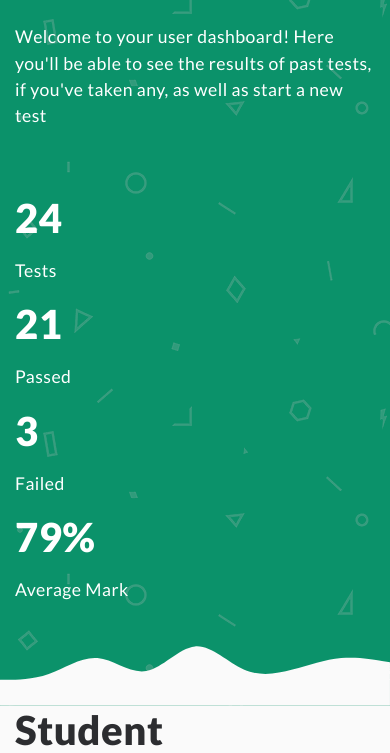
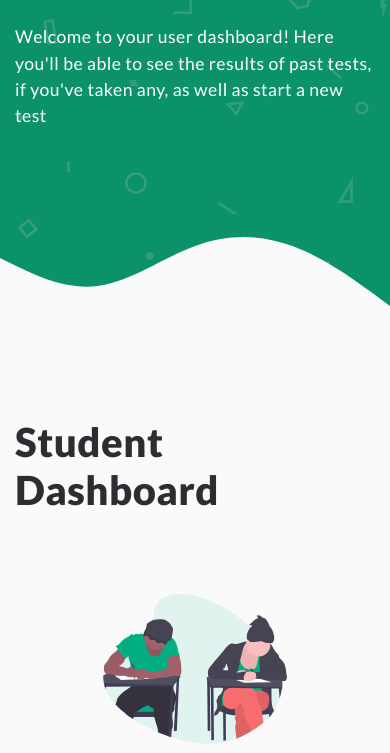
Before and after one commit to brucehow/examinaid, a Flask app: page /userprofile in a window 390 px wide. Shown: the part 330-1083 px from the top of the page. Run offline with Flask 2, Linux system fonts and the light colour scheme; some libraries are stand-ins or nearby versions.

Commit message:
Add responsive code for wave sep for smaller devices

```diff
--- a/app/static/css/userprofile.css
+++ b/app/static/css/userprofile.css
@@ -24,6 +24,14 @@ section.dashboard {
 
 .dashboard-item button {
   margin: 2rem 0;
+}
+
+/* Waves */
+.wave {
+  margin: 5rem 0 -2rem 0;
+  display: block;
+  height: 15rem;
+  width: 100%;
 }
 
 /* Containers */
--- a/app/templates/userprofile.html
+++ b/app/templates/userprofile.html
@@ -7,30 +7,12 @@
     <div class="user-msg">
       <h1>Welcome back, {{ current_user.username }}!</h1>
       <p>Welcome to your user dashboard! Here you'll be able to see the results of past tests, if you've taken any, as well as start a new test</p>
-      <div class="stat"> <!-- Statistics -->
-        <div class="row">
-          <div class="col-md-3">
-            <h2>24</h2>
-            <p>Tests</p>
-          </div>
-          <div class="col-md-3">
-            <h2>21</h2>
-            <p>Passed</p>
-          </div>
-          <div class="col-md-3">
-            <h2>3</h2>
-            <p>Failed</p>
-          </div>
-          <div class="col-md-3">
-            <h2>79%</h2>
-            <p>Average Mark</p>
-          </div>
-        </div>
-      </div>
     </div>
   </div>
   <!-- Wave separator -->
-  <svg xmlns="http://www.w3.org/2000/svg" viewBox="0 0 1440 320"><path fill="#fafafa" fill-opacity="1" d="M0,224L30,224C60,224,120,224,180,202.7C240,181,300,139,360,144C420,149,480,203,540,192C600,181,660,107,720,101.3C780,96,840,160,900,186.7C960,213,1020,203,1080,186.7C1140,171,1200,149,1260,144C1320,139,1380,149,1410,154.7L1440,160L1440,320L1410,320C1380,320,1320,320,1260,320C1200,320,1140,320,1080,320C1020,320,960,320,900,320C840,320,780,320,720,320C660,320,600,320,540,320C480,320,420,320,360,320C300,320,240,320,180,320C120,320,60,320,30,320L0,320Z"></path></svg>
+  <svg class="wave" xmlns="http://www.w3.org/2000/svg" viewBox="0 0 1440 320" preserveAspectRatio="none">
+    <path fill="#fafafa" fill-opacity="1" d="M0,64L60,74.7C120,85,240,107,360,101.3C480,96,600,64,720,48C840,32,960,32,1080,48C1200,64,1320,96,1380,112L1440,128L1440,320L1380,320C1320,320,1200,320,1080,320C960,320,840,320,720,320C600,320,480,320,360,320C240,320,120,320,60,320L0,320Z"></path>
+  </svg>
 </section>
 <section class="dashboard">
   <div class="container">
@@ -53,6 +35,26 @@
         <h3>View previous attempts</h3>
         <p>Lorem ipsum dolor, sit amet consectetur.</p>
         <button class="plain-btn lg green" onclick="window.location.href='/testform'">View Pevious Tests</button>
+      </div>
+    </div>
+    <div class="stat"> <!-- Statistics -->
+      <div class="row">
+        <div class="col-md-3">
+          <h2>24</h2>
+          <p>Tests</p>
+        </div>
+        <div class="col-md-3">
+          <h2>21</h2>
+          <p>Passed</p>
+        </div>
+        <div class="col-md-3">
+          <h2>3</h2>
+          <p>Failed</p>
+        </div>
+        <div class="col-md-3">
+          <h2>79%</h2>
+          <p>Average Mark</p>
+        </div>
       </div>
     </div>
   </div>
```
